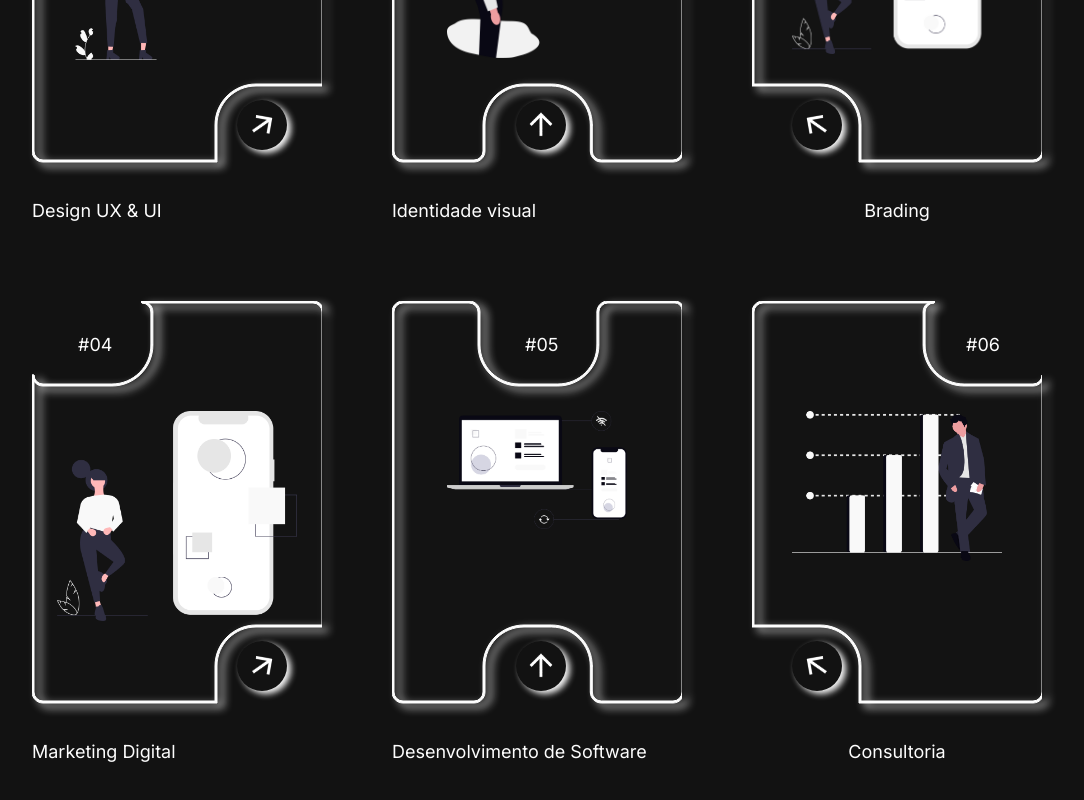
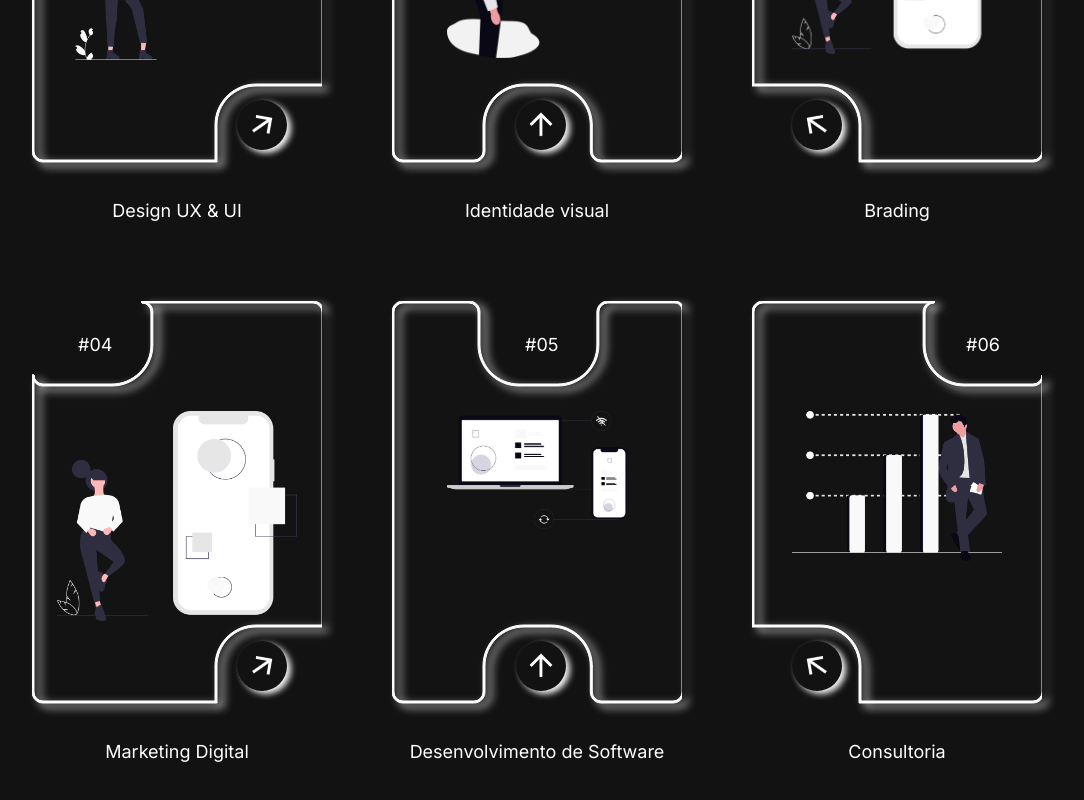
Before and after one commit to srjuninn/suporteDeDomingoRebrand-Project, a React (Vite) app: page / in a window 1280 px wide. Shown: the part 1778-2578 px from the top of the page, without its empty margins (103-1187 px from the left). Built offline with nearby package versions, Linux system fonts and the light colour scheme.

Commit message:
style: add hover

```diff
--- a/src/components/LeftService/LeftService.scss
+++ b/src/components/LeftService/LeftService.scss
@@ -9,6 +9,13 @@
     gap: 30px;
     padding: 10px 5px;
     width: 300px;
+    cursor: pointer;
+    transition: transform 0.25s ease, box-shadow 0.25s ease;
+
+    &:hover,
+    &.active {
+        transform: translateY(-6px);
+    }
 
     span {
         position: absolute;
@@ -46,6 +53,7 @@
 
     p {
         color: $colorWhite100;
+        text-align: center;
         font-family: "Inter", sans-serif;
         font-size: 18px;
         font-style: normal;
--- a/src/components/MiddleService/MiddleService.scss
+++ b/src/components/MiddleService/MiddleService.scss
@@ -9,6 +9,13 @@
     gap: 30px;
     padding: 10px 5px;
     width: 300px;
+    cursor: pointer;
+    transition: transform 0.25s ease, box-shadow 0.25s ease;
+
+    &:hover,
+    &.active {
+        transform: translateY(-6px);
+    }
 
     span {
         position: absolute;
@@ -41,6 +48,7 @@
         width: 60%;
     }
     p{
+        text-align: center;
         color: $colorWhite100;
         font-family: "Inter", sans-serif;
         font-size: 18px;
```
